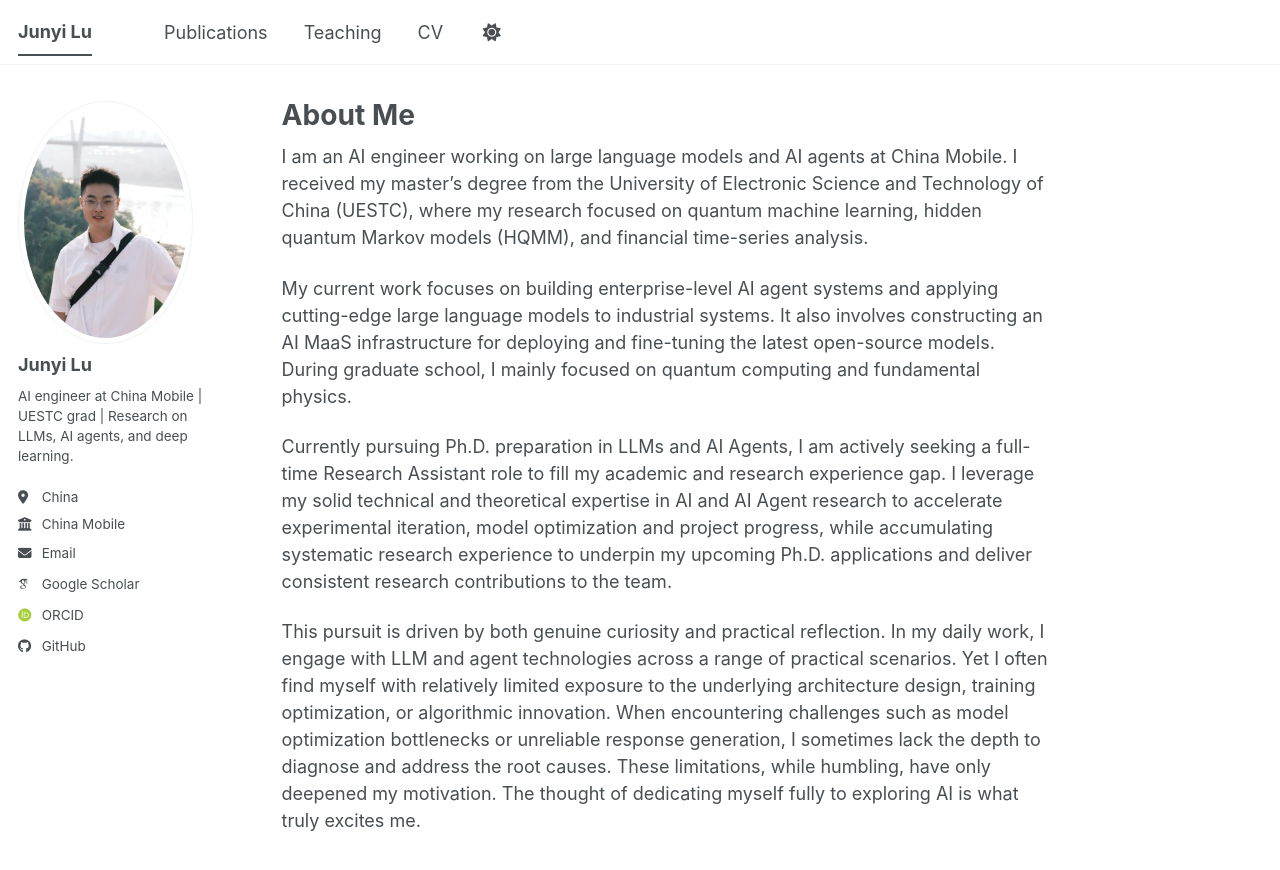
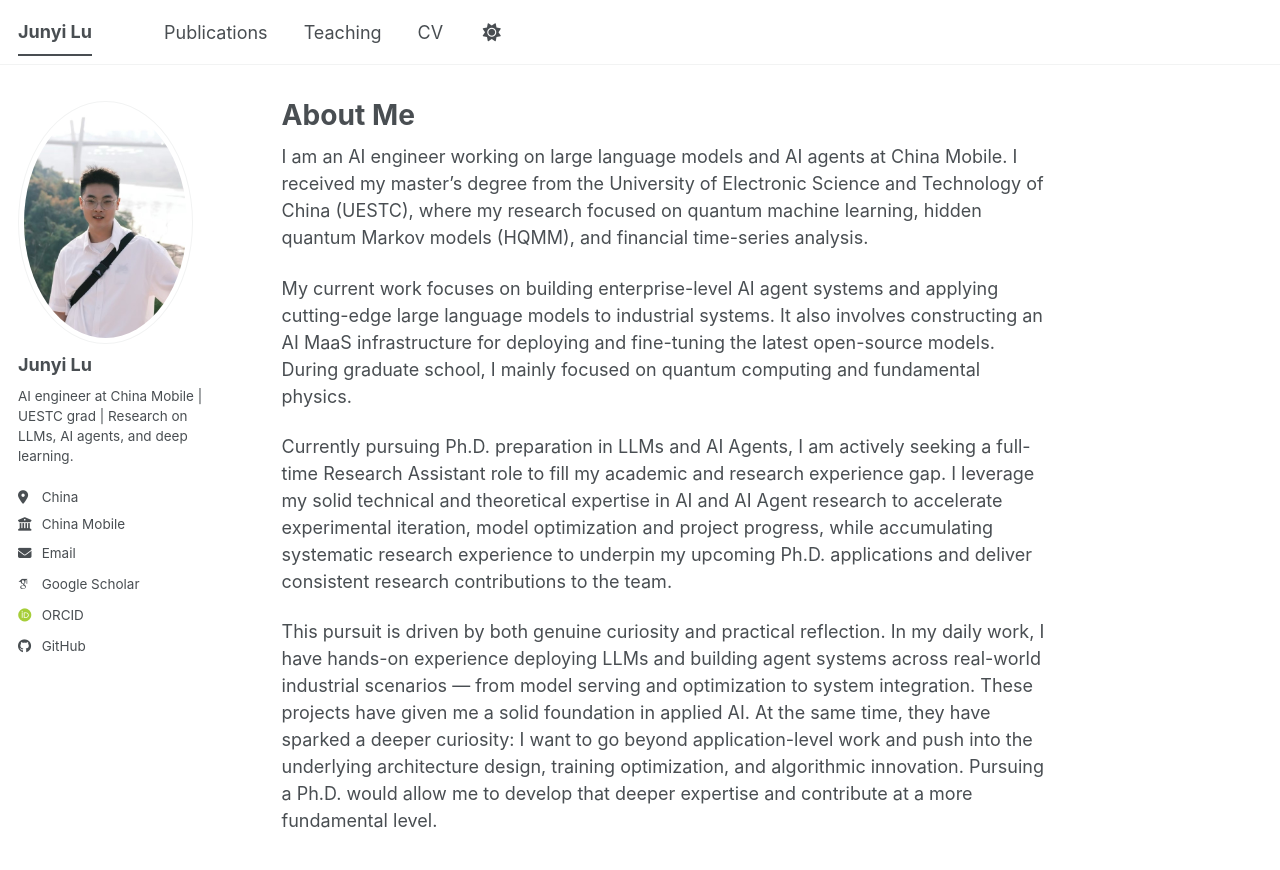
Before and after one commit to ljy623669155/ljy623669155.github.io, a Jekyll site: the page built from _pages/about.md, in a window 1280 px wide. Shown: the top 870 px of the page. Built offline with Jekyll 4.4.1, drawn with Linux system fonts in a browser that asks for light colours; some web fonts are replaced; a script bundle is joined from its source files by our own code; library files that are not in the unit come from our copies.

Commit message:
rewrite P4: shift from self-critical to capability-first tone

```diff
--- a/_pages/about.md
+++ b/_pages/about.md
@@ -13,4 +13,4 @@ My current work focuses on building enterprise-level AI agent systems and applyi
 
 Currently pursuing Ph.D. preparation in LLMs and AI Agents, I am actively seeking a full-time Research Assistant role to fill my academic and research experience gap. I leverage my solid technical and theoretical expertise in AI and AI Agent research to accelerate experimental iteration, model optimization and project progress, while accumulating systematic research experience to underpin my upcoming Ph.D. applications and deliver consistent research contributions to the team.
 
-This pursuit is driven by both genuine curiosity and practical reflection. In my daily work, I engage with LLM and agent technologies across a range of practical scenarios. Yet I often find myself with relatively limited exposure to the underlying architecture design, training optimization, or algorithmic innovation. When encountering challenges such as model optimization bottlenecks or unreliable response generation, I sometimes lack the depth to diagnose and address the root causes. These limitations, while humbling, have only deepened my motivation. The thought of dedicating myself fully to exploring AI is what truly excites me.
+This pursuit is driven by both genuine curiosity and practical reflection. In my daily work, I have hands-on experience deploying LLMs and building agent systems across real-world industrial scenarios — from model serving and optimization to system integration. These projects have given me a solid foundation in applied AI. At the same time, they have sparked a deeper curiosity: I want to go beyond application-level work and push into the underlying architecture design, training optimization, and algorithmic innovation. Pursuing a Ph.D. would allow me to develop that deeper expertise and contribute at a more fundamental level.
```
